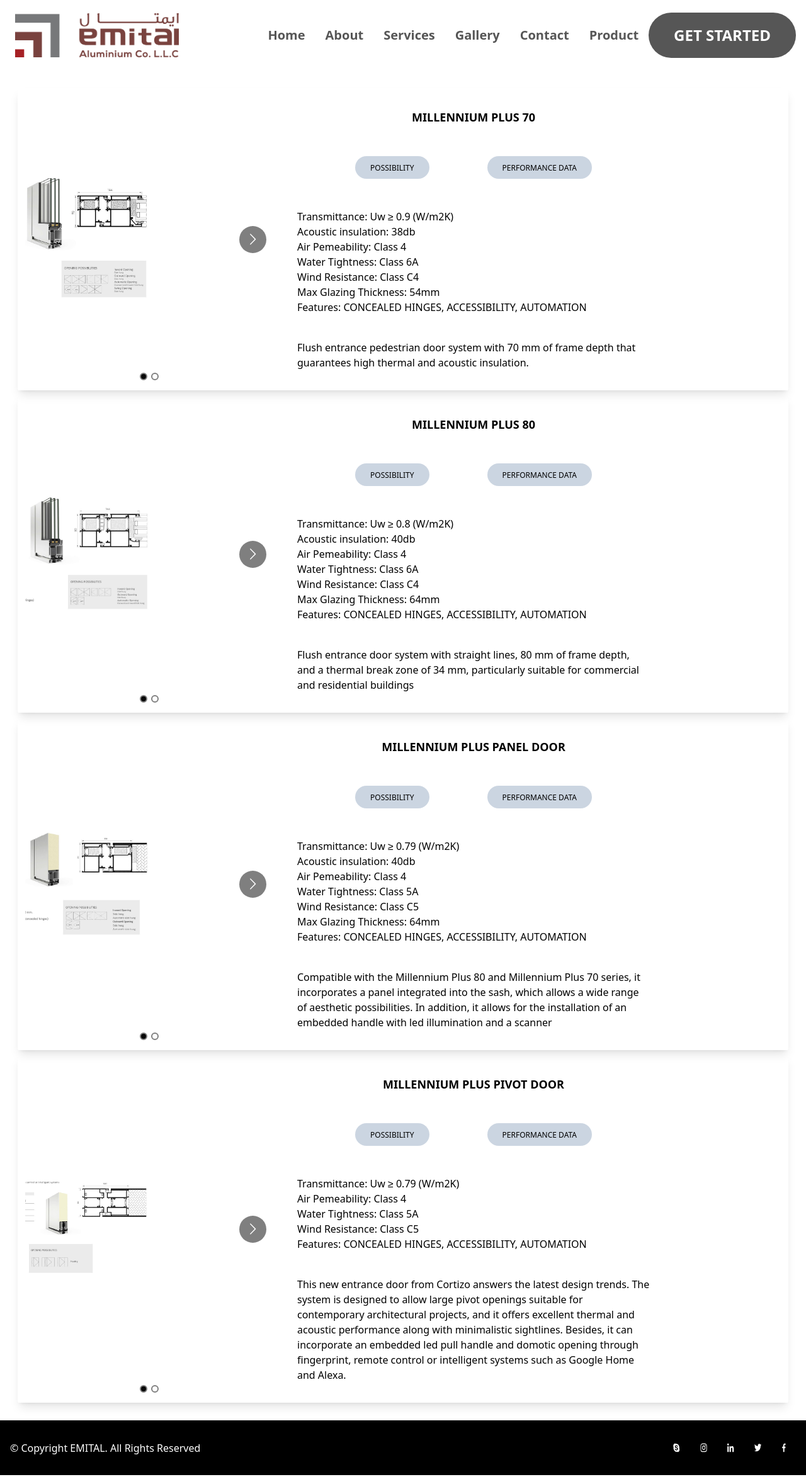
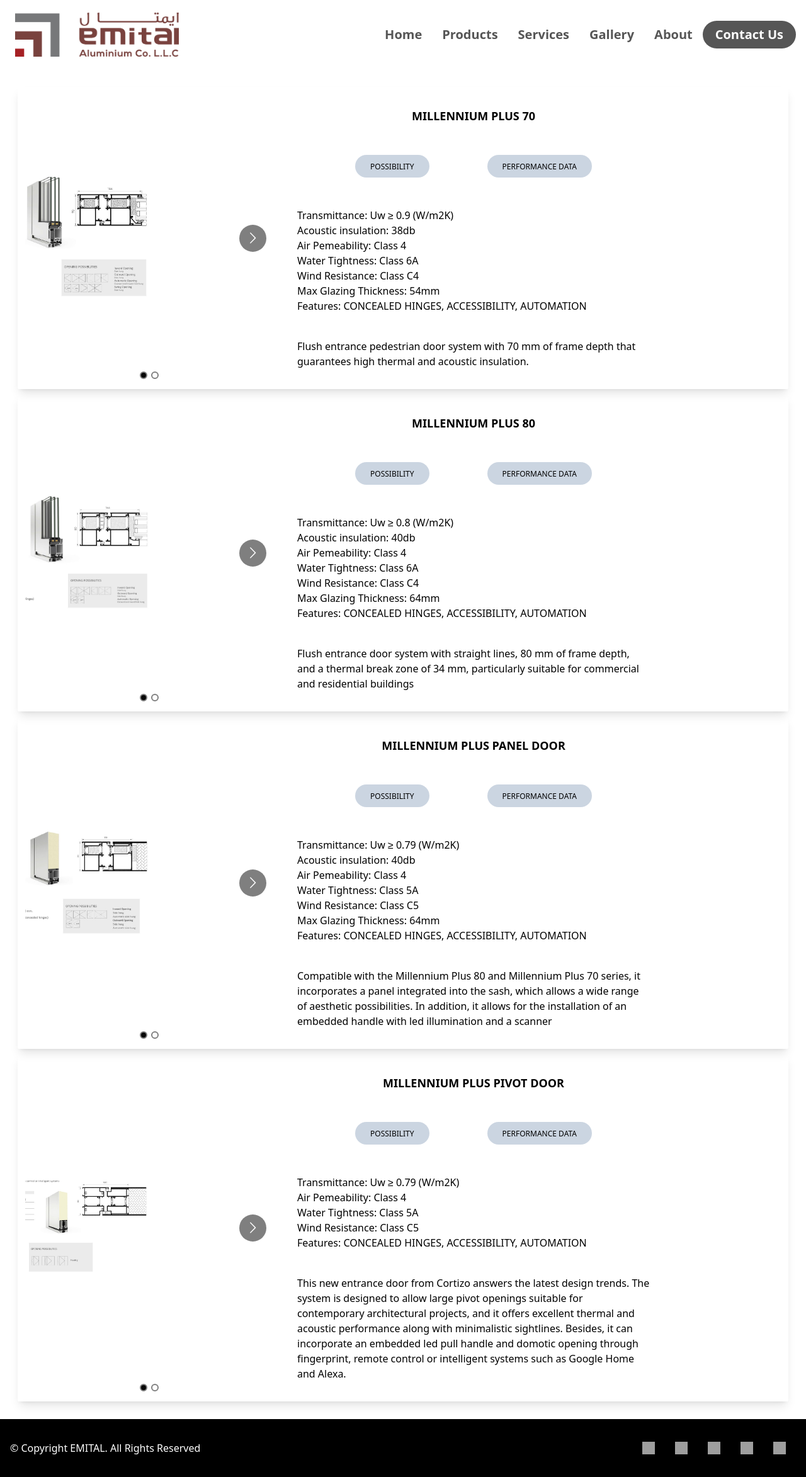
Before and after one commit to salman-5/react-app, a React (Vite) app: page /millenium in a window 1280 px wide. Shown: the whole page at 63% size. Built offline with nearby package versions, Linux system fonts and the light colour scheme; grey boxes are pictures that could not be loaded.

Commit message:
Changes Navbar, Footer, Font sizes in front section

```diff
--- a/src/components/Navbar.jsx
+++ b/src/components/Navbar.jsx
@@ -66,17 +66,17 @@ function Navbar() {
             <MenuElement
               mobMenu={mobmenu}
               setMobMenu={setMobmenu}
-              name="Product"
+              name="Products"
             />
             <HashLink
               to="/#contact"
               onClick={() => {
                 setMobmenu(!mobmenu);
               }}
-              className="text-2xl text-white font-bold px-10 py-5 rounded-full uppercase mx-auto bg-[#444444]"
+              className=" text-lg text-white font-bold px-5 py-2 rounded-full mx-auto bg-[#444444]"
               text=""
             >
-              Get Started
+              Contact Us
             </HashLink>
           </div>
         </div>
@@ -88,20 +88,20 @@ function Navbar() {
             } flex items-center justify-between lg:flex-row flex-col  bg-white`}
           >
             <MenuElement name="Home" />
-            <MenuElement name="About" />
+            <MenuElement name="Products" />
             <MenuElement name="Services" />
             <MenuElement name="Gallery" />
-            <MenuElement name="Contact" />
-            <MenuElement name="Product" />
+            <MenuElement name="About" />
+            {/* <MenuElement name="Contact" /> */}
             <HashLink
               to="/#contact"
               onClick={() => {
                 setMobmenu(!mobmenu);
               }}
-              className="text-2xl text-white font-bold px-10 py-5 rounded-full uppercase mx-auto bg-[#444444]"
+              className="text-xl text-white font-bold px-5 py-2 rounded-full  mx-auto bg-[#444444]"
               text=""
             >
-              Get Started
+              Contact Us
             </HashLink>
           </div>
         </div>
--- a/src/components/Navelement copy.jsx
+++ b/src/components/Navelement copy.jsx
@@ -4,7 +4,7 @@ export default function FooterElement(props) {
       href={props.link}
       className="font-bold text-xl text-[#444444] p-4 font-Open-sans cursor-pointer "
     >
-      <img src={props.icon} alt="" />
+      <img className="h-5 w-5" src={props.icon} alt="" />
     </a>
   );
 }
--- a/src/components/Welcome.jsx
+++ b/src/components/Welcome.jsx
@@ -26,6 +26,7 @@ export default function Welcome() {
       </div>
       <div
         ref={product}
+        id="products"
         className="items-center bg-gray-300 justify-items-center "
       >
         <h1 className="  pt-10 underline underline-offset-8 decoration-amber-400 mb-4 text-4xl tracking-tight font-extrabold text-center text-gray-900 dark:text-black">
--- a/src/components/sections/Footer.jsx
+++ b/src/components/sections/Footer.jsx
@@ -1,26 +1,32 @@
 import FooterElement from "../Navelement copy";
-import icon1 from "../../assets/Vector.svg";
-import icon2 from "../../assets/Vector-1.svg";
-import icon3 from "../../assets/Vector-2.svg";
-import icon4 from "../../assets/Vector-3.svg";
-import icon5 from "../../assets/Vector-4.svg";
 
 export default function Footer() {
-  const link1 = "mailto:salmu234@gmail.com";
-  const link2 = "mailto:salmu234@gmail.com";
-  const link3 = "mailto:salmu234@gmail.com";
-  const link4 = "mailto:salmu234@gmail.com";
-  const link5 = "mailto:salmu234@gmail.com";
+
+  const data_social=[
+
+    {link: "https://www.emital.com",
+    icon: "./social-media/Whatsapp.svg"}
+    ,
+    {link: "https://www.emital.com",
+    icon: "./social-media/X.png"}
+    ,
+    {link: "https://www.emital.com",
+    icon: "./social-media/Instagram.svg"}
+    ,
+    {link: "https://www.linkedin.com/company/emital-aluminium/",
+    icon: "./social-media/LinkedIn.png"}
+    ,
+    {link: "https://www.emital.com",
+    icon: "./social-media/Facebook.png"}
+    ,
+  ];
+
   return (
     <>
       <div className="py-5 px-4 justify-between place-items-center mx-0 flex lg:flex-row flex-col  bg-black">
         <p className="text-white">© Copyright EMITAL. All Rights Reserved</p>
         <div className="flex items-center justify-between flex-row">
-          <FooterElement link={link1} icon={icon1} />
-          <FooterElement link={link2} icon={icon2} />
-          <FooterElement link={link3} icon={icon3} />
-          <FooterElement link={link4} icon={icon4} />
-          <FooterElement link={link5} icon={icon5} />
+          {data_social.map((data)=>  <FooterElement link={data.link} icon={data.icon} ></FooterElement>)}
         </div>
       </div>
     </>
--- a/src/components/sections/Front.jsx
+++ b/src/components/sections/Front.jsx
@@ -13,7 +13,7 @@ export default function Front() {
         <HashLink
           to="#contact"
           smooth
-          className="hover:bg-orange-400 hover:text-white mx-auto px-2 py-1 text-center font-light text-white rounded-full border-orange-400 border-2 bg-transparent transition duration-150 ease-in scroll-smooth"
+          className="hover:bg-orange-400 hover:text-white mx-auto px-4 py-3 text-2xl text-center  text-white rounded-full border-orange-400 border-2 bg-transparent transition duration-150 ease-in scroll-smooth"
         >
           Get A Quote{" "}
         </HashLink>
--- a/src/components/utils/Filter.jsx
+++ b/src/components/utils/Filter.jsx
@@ -103,7 +103,7 @@ function Filter() {
         >
           <div
             ref={domNode}
-            className="absolute h-1/2   aspect-square lg:w-1/2 lg:h-2/3 top-1/2 left-1/2 transform -translate-x-1/2 -translate-y-1/2 overflow-hidden border-4 border-solid border-green rounded-md group"
+            className="absolute h-1/2  lg:w-1/2 lg:h-2/3 top-1/2 left-1/2 transform -translate-x-1/2 -translate-y-1/2 overflow-hidden border-4 border-solid border-green rounded-md group"
           >
             <img
               className=" w-full h-full items-center justify-items-center object-fill group-hover:scale-110 transition-all duration-500 rounded-md"
```
Also changed, not shown: 1 other file (tests, documents, lock files or other folders).
